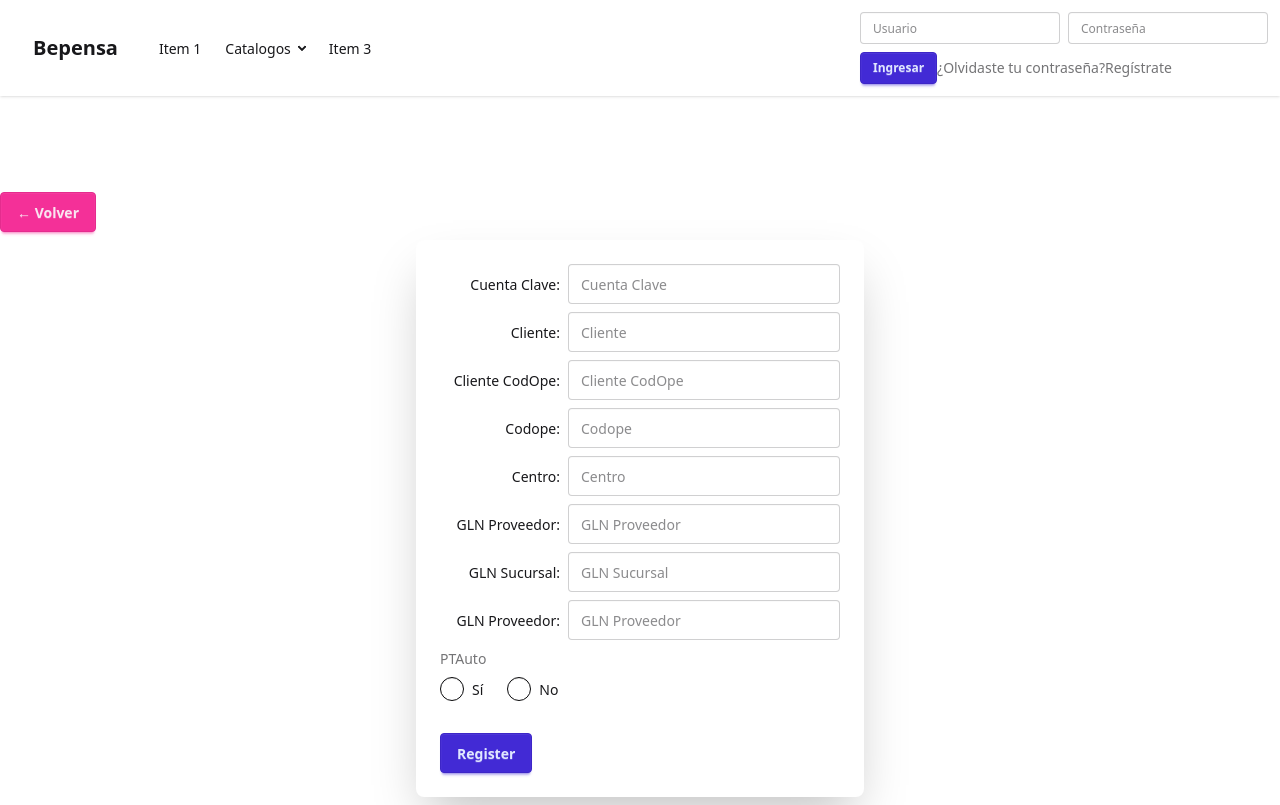
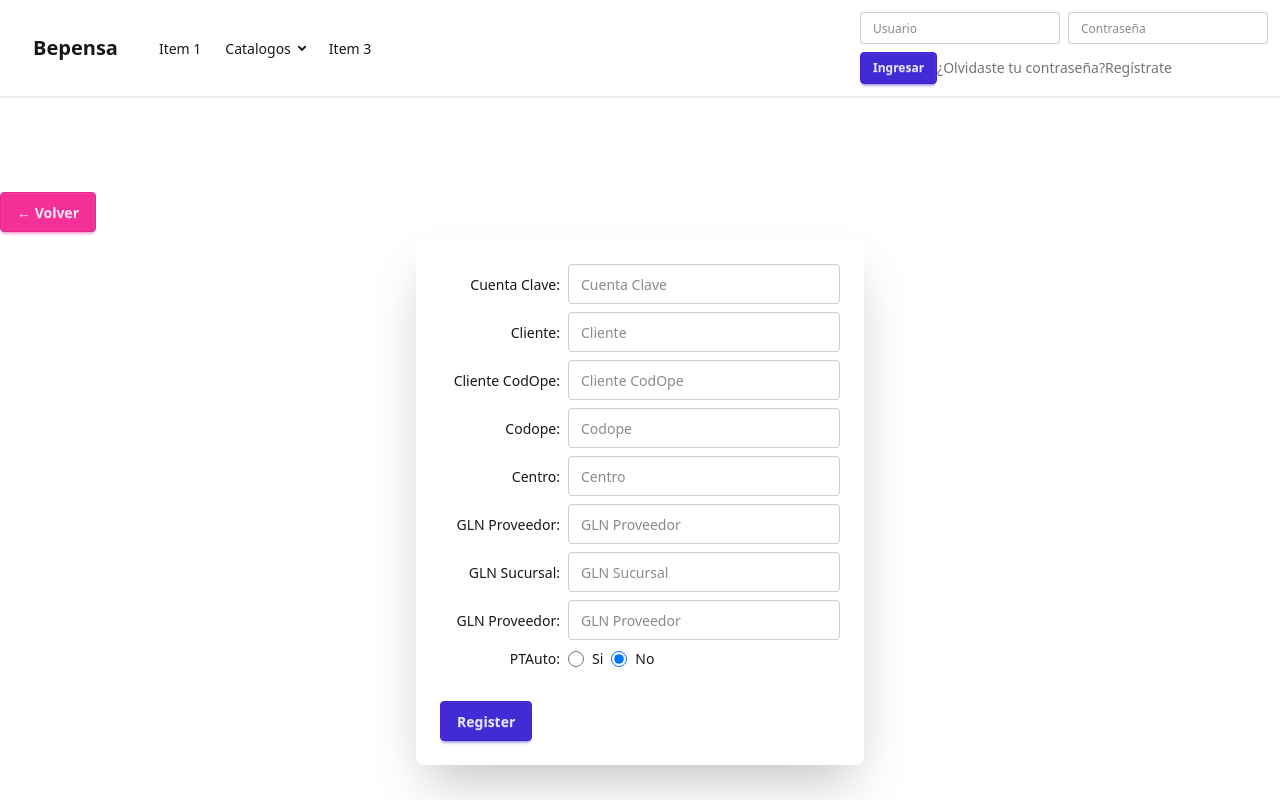
Before and after one commit to jeangelg/client, an Angular app: page /pedido-sugerido-clientes/new-pedido-sugerido-cliente in a window 1280 px wide. Built offline with nearby package versions, Linux system fonts and the light colour scheme; no server answers.

Commit message:
Pedido sugerido cliente
Se hace un ajuste visual al formulario con respecto al radio button.

```diff
--- a/src/features/pedidos/new-pedido-sugerido-cliente/new-pedido-sugerido-cliente.html
+++ b/src/features/pedidos/new-pedido-sugerido-cliente/new-pedido-sugerido-cliente.html
@@ -47,27 +47,19 @@
                     <input type="text" placeholder="GLN Proveedor" class="input input-bordered flex-1" required />
                 </div>
 
-                <div class="form-control">
-                    <label class="label mb-2">
-                        <span class="label-text">PTAuto</span>
-                    </label>
 
-                    <div class="flex gap-x-6">
-                        <label class="inline-flex items-center cursor-pointer">
-                            <input type="radio" name="ptauto" value="si" class="radio radio-neutral" />
-                            <span class="ml-2">Sí</span>
-                        </label>
+                <div class="form-control flex items-center space-x-2">
+                    <label class="w-30 text-right">PTAuto:</label>
+                    <div class="flex items-center">
+                        <input  id="disabled-radio-1" type="radio" value="" name="disabled-radio" class="w-4 h-4">
+                        <label for="disabled-radio-1" class="ms-2 text-sm">Si</label>
+                    </div>
 
-                        <label class="inline-flex items-center cursor-pointer">
-                            <input type="radio" name="ptauto" value="no" class="radio radio-neutral" />
-                            <span class="ml-2">No</span>
-                        </label>
+                    <div class="flex items-center">
+                        <input checked id="disabled-radio-2" type="radio" value="" name="disabled-radio" class="w-4 h-4">
+                        <label for="disabled-radio-2" class="ms-2 text-sm">No</label>
                     </div>
                 </div>
-
-
-
-
 
 
             <div class="form-control mt-6">
```
